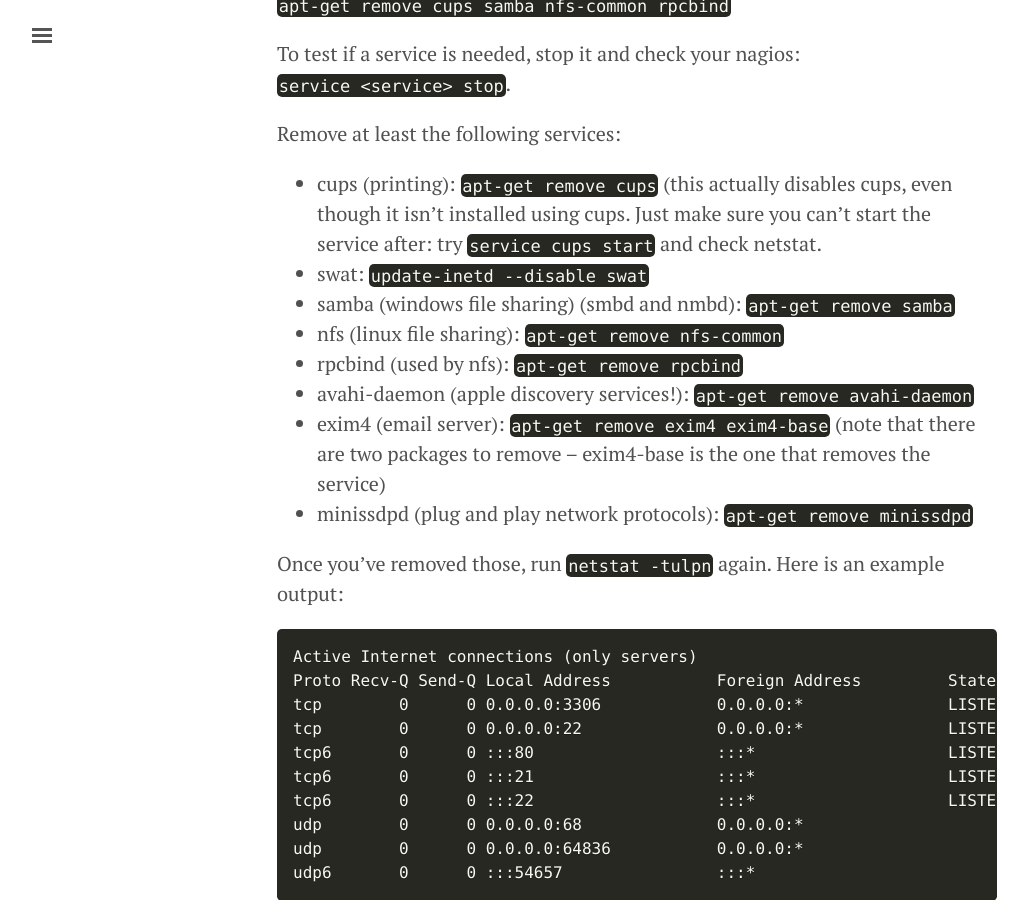
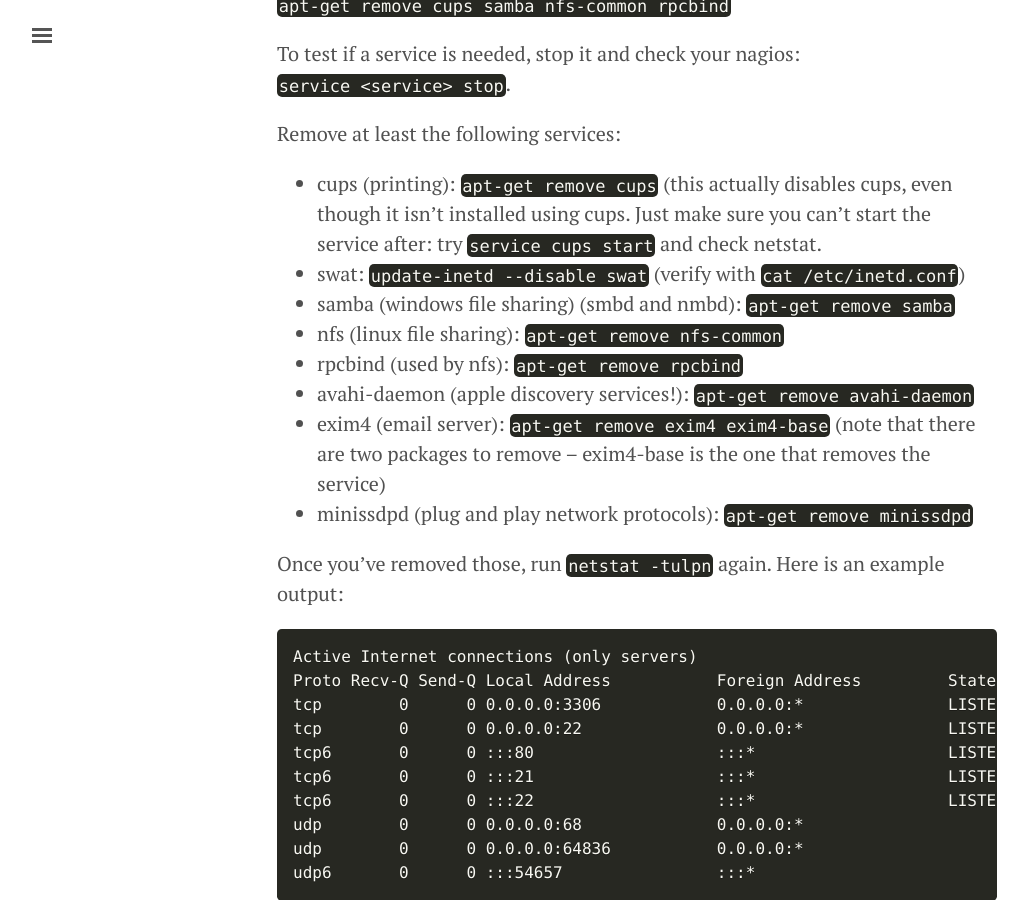
Before and after one commit to slackboxster/slackboxster.github.io, a Jekyll site: the page built from gencyber2017/lesson.md, in a window 1280 px wide and 900 px high, scrolled down 10613 px. Shown: the whole window, without its empty margins (3-1031 px from the left). Built offline with Jekyll 4.4.1, drawn with Linux system fonts in a browser that asks for light colours.

Commit message:
inetdconf

```diff
--- a/gencyber2017/lesson.md
+++ b/gencyber2017/lesson.md
@@ -236,7 +236,7 @@ To test if a service is needed, stop it and check your nagios: `service <service
 Remove at least the following services:
 
 * cups (printing): `apt-get remove cups` (this actually disables cups, even though it isn't installed using cups. Just make sure you can't start the service after: try `service cups start` and check netstat.
-* swat: `update-inetd --disable swat`
+* swat: `update-inetd --disable swat` (verify with `cat /etc/inetd.conf`)
 * samba (windows file sharing) (smbd and nmbd): `apt-get remove samba`
 * nfs (linux file sharing): `apt-get remove nfs-common`
 * rpcbind (used by nfs): `apt-get remove rpcbind`
```
